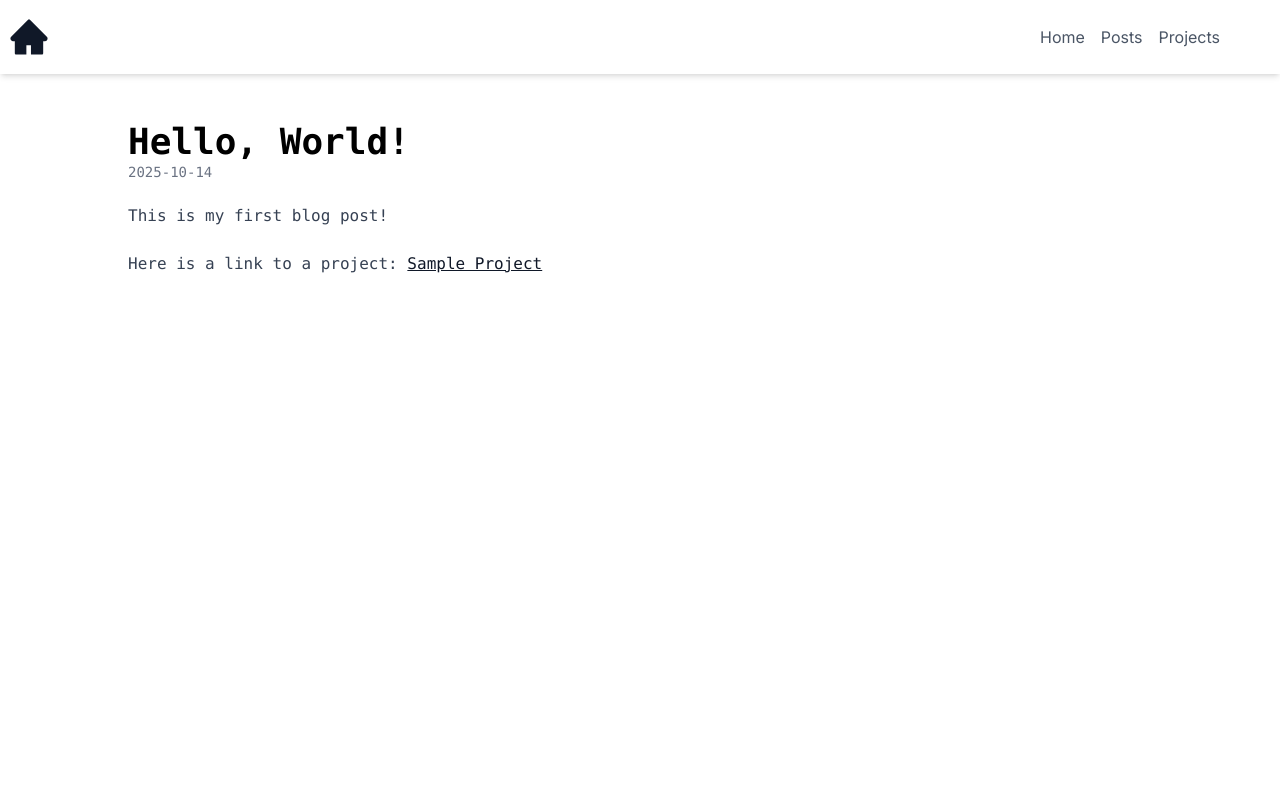
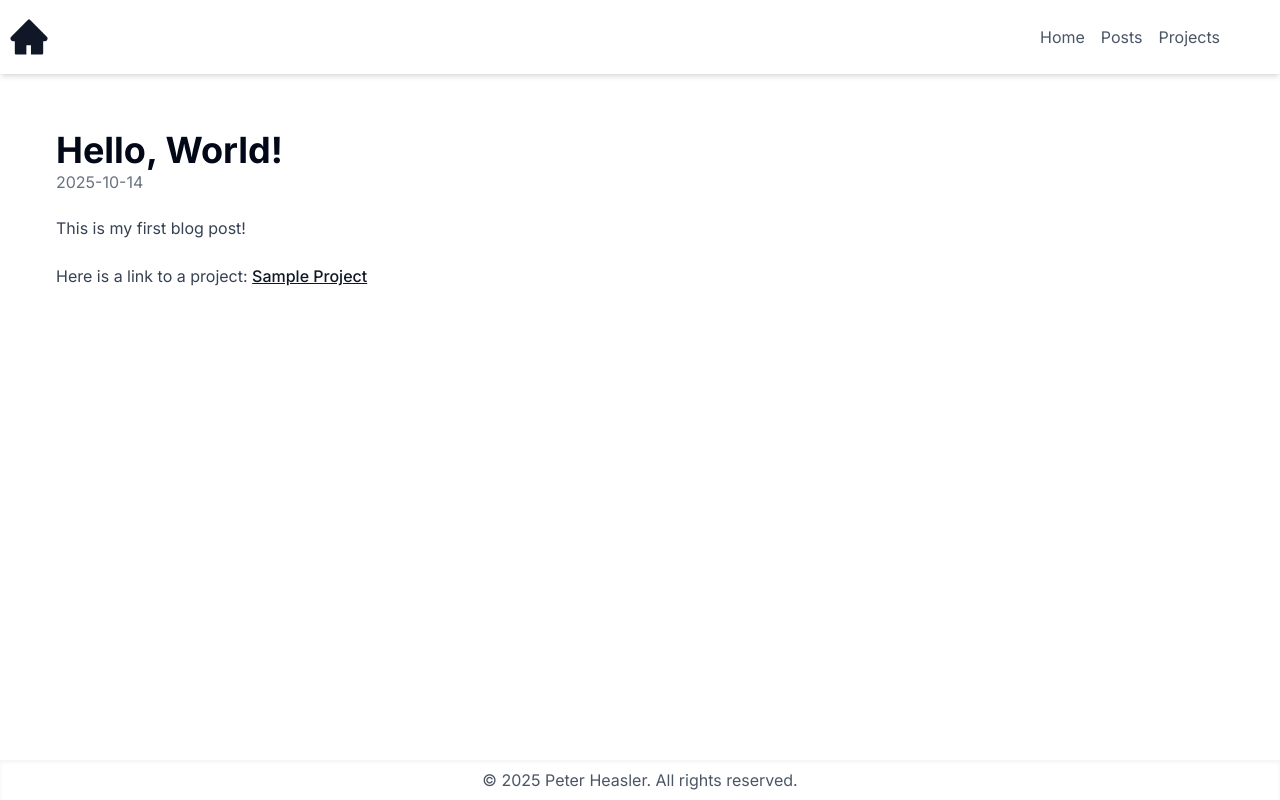
Before and after one commit to PeterHeasler/peterheasler, a Next.js app: page /peterheasler/posts/hello-world in a window 1280 px wide. Shown: the top 800 px of the page. Built offline with nearby package versions, Linux system fonts and the light colour scheme.

Commit message:
feat: making the header and footer sticky; cleaned up some html and css; trying and failing to get the page not to move when the scrollbar appears

```diff
--- a/src/app/[dataType]/[slug]/page.tsx
+++ b/src/app/[dataType]/[slug]/page.tsx
@@ -49,8 +49,6 @@ export default async function ContentPage({ params }: Props) {
   const contentData = await getContentData(dataType, slug);
 
   return (
-    <main className="flex min-h-screen flex-col items-center justify-between">
-      <div className="z-10 max-w-5xl w-full items-center justify-between font-mono text-sm lg:flex">
         <article>
           <h1 className="text-4xl font-bold">{contentData.title}</h1>
           <div className="text-gray-500">{contentData.date}</div>
@@ -58,7 +56,5 @@ export default async function ContentPage({ params }: Props) {
             <div dangerouslySetInnerHTML={{ __html: contentData.contentHtml }} />
           </ProseThemeWrapper>
         </article>
-      </div>
-    </main>
   );
 }
--- a/src/app/globals.css
+++ b/src/app/globals.css
@@ -48,10 +48,18 @@
   }
 
   body {
-    @reference bg-background text-foreground;
+    background-color: hsl(var(--background));
+    color: hsl(var(--foreground));
+    margin: 0;
   }
 
   .dropdown-background {
     background-color: hsl(var(--popover));
   }
 }
+
+html {
+  color-scheme: light dark;
+  /* scrollbar-gutter: stable;*/
+  background-color: hsl(var(--background));
+}
--- a/src/app/layout.tsx
+++ b/src/app/layout.tsx
@@ -19,22 +19,23 @@ export default function RootLayout({
 }>) {
   return (
     <html lang="en" suppressHydrationWarning>
-      <head />
+      <body className={`${inter.className}`}>
         <ThemeProvider
           attribute="class"
           defaultTheme="system"
           enableSystem
         >
-        <body className={`${inter.className}`}>
-          <div className="min-h-screen flex flex-col border-border">
+          {/* Use a flex container to push the footer down */}
+          <div className="flex min-h-screen flex-col">
             <Header />
-            <main className="flex-grow p-12">
+            {/* The main content area grows to fill available space */}
+            <main className="flex-grow p-14">
               {children}
             </main>
             <Footer />
           </div>
+        </ThemeProvider>
       </body>
-      </ThemeProvider>
     </html>
   );
 }
--- a/src/app/page.tsx
+++ b/src/app/page.tsx
@@ -2,13 +2,12 @@ import PostCard from '@/components/PostCard';
 import { getAllPosts, getAllProjects, Post } from '@/lib/data';
 
 export default async function Home() {
-
   const posts: Post[] = getAllPosts();
   const projects: Post[] = getAllProjects();
 
   return (
+    <div className="container mx-auto">
       <div className="space-y-12">
-
         <section id="posts">
           <h2 className="text-3xl font-bold mb-6">Posts</h2>
           <div className="grid grid-cols-1 md:grid-cols-2 lg:grid-cols-3 gap-6">
@@ -27,5 +26,6 @@ export default async function Home() {
           </div>
         </section>
       </div>
+    </div>
   );
 }
--- a/src/components/Footer.tsx
+++ b/src/components/Footer.tsx
@@ -1,7 +1,7 @@
 
 export default function Footer() {
   return (
-    <footer className="bg-white dark:bg-gray-800 shadow-inner mt-12">
+    <footer className="sticky bottom-0 z-50 bg-white dark:bg-gray-800 shadow-inner mt-12">
       <div className="container mx-auto px-4 py-2 text-center text-gray-600 dark:text-gray-300">
         <p>&copy; {new Date().getFullYear()} Peter Heasler. All rights reserved.</p>
       </div>
--- a/src/components/Header.tsx
+++ b/src/components/Header.tsx
@@ -5,7 +5,7 @@ import { ThemeSwitcher } from './ui/ThemeSwitcher';
 
 export default function Header() {
   return (
-    <header className="bg-white dark:bg-gray-800 shadow-md">
+    <header className="sticky top-0 z-50 bg-white dark:bg-gray-800 shadow-md">
       <div className="container mx-auto px-2 py-4 flex justify-between items-center">
         <Link href="/" className="text-2xl font-bold text-gray-900 dark:text-white">
           <AiFillHome style={{ fontSize: '1.75em' }} aria-label="Home" />
--- a/tailwind.config.js
+++ b/tailwind.config.js
@@ -12,7 +12,6 @@ const config = {
 	],
   theme: {
     container: {
-      center: true,
       padding: "2rem",
       screens: {
         "2xl": "1400px",
```
Also changed, not shown: 1 other file (tests, documents, lock files or other folders). Lines whose indentation alone changed are shown as unchanged.
